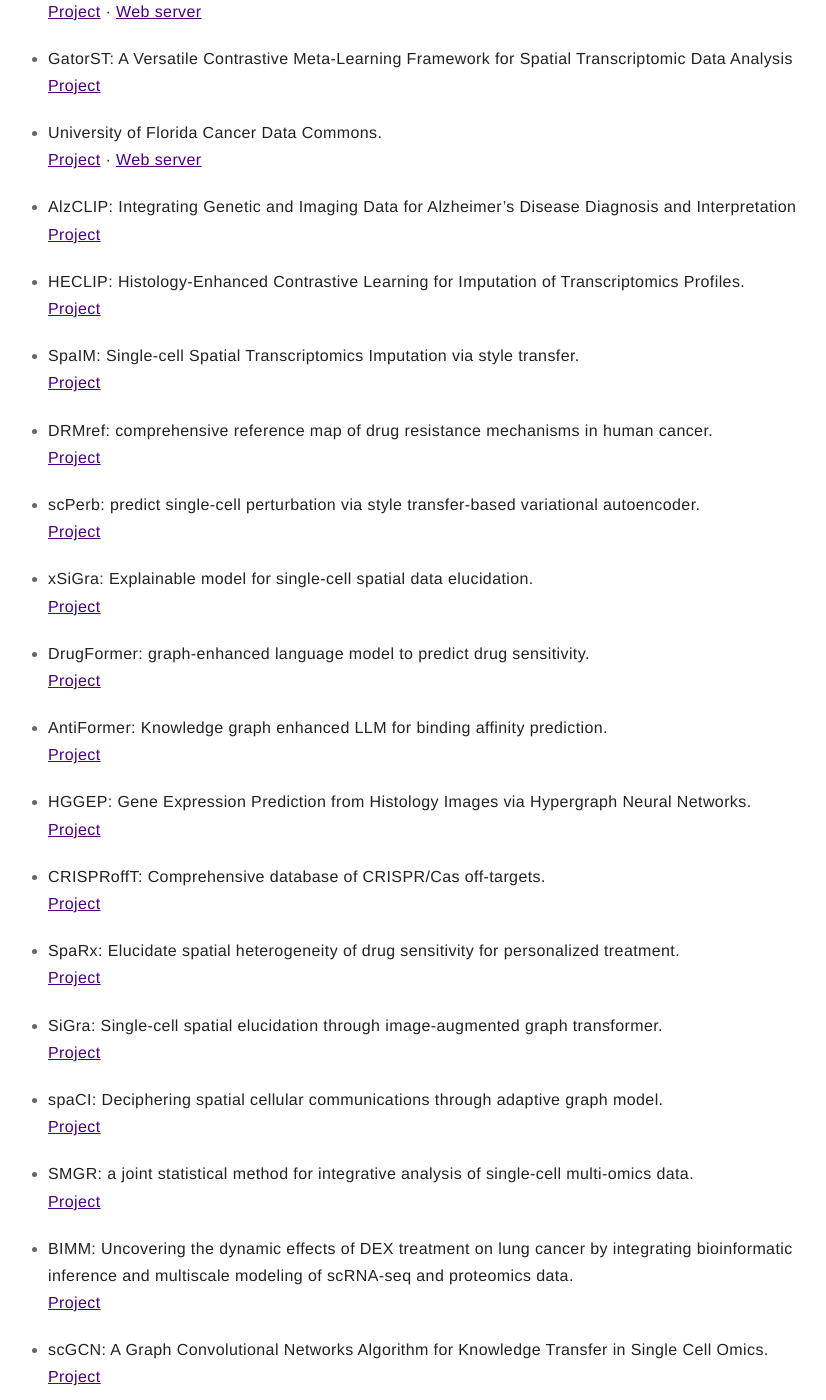
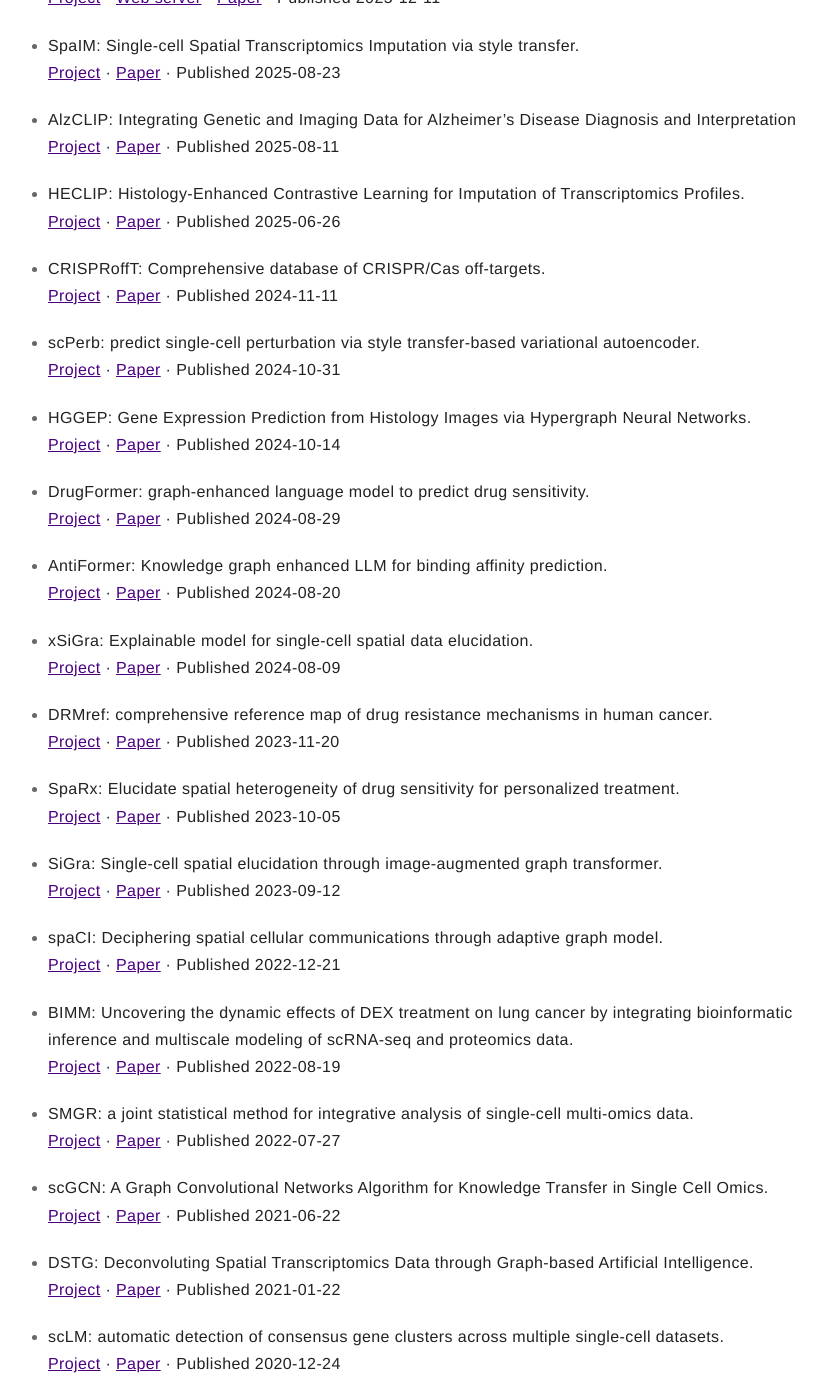
Before and after one commit to QSong-github/SongLab, a Jekyll site: the page built from pages/software.md, in a window 1280 px wide and 1400 px high, scrolled down 1094 px. Shown: the whole window, without its empty margins (227-1053 px from the left). Built offline with Jekyll 4.4.1, drawn with Linux system fonts in a browser that asks for light colours; some of the changed lines change nothing that is shown; some of the changed text lies outside the part shown.

Commit message:
Order published tools by online publication date and add accepted tools

```diff
--- a/pages/software.md
+++ b/pages/software.md
@@ -3,22 +3,105 @@
 layout: page
 ---
 # Software and resources
-Open-source tools and research resources from the Song Lab and its collaborations, listed in the September 15, 2026 CV.
+Open-source tools and research resources from the Song Lab and its collaborations.
+
+## Accepted for publication (2026)
+
+- CellPert: Graph-based variational learning with biological priors for cross-dataset perturbation prediction<br />
+  [Project](https://github.com/QSong-github/CellPert) · _Patterns_ (2026, accepted)
+
+- RESIST: An integrative resource for systematic characterization of cancer drug resistance mechanisms<br />
+  [Web server](https://resist.website/) · _Database_ (2026, accepted)
 
 - DrugClaw: Agentic RAG for Drug Knowledge Retrieval, Reasoning, and Evidence Synthesis<br />
-  [Project](https://github.com/QSong-github/DrugClaw)
+  [Project](https://github.com/QSong-github/DrugClaw) · _Findings of EMNLP_ (2026, accepted)
+
+- UniD3: LLM-driven Drug-Disease Dataset Construction via KG-RAG<br />
+  [Project](https://github.com/QSong-github/UniD3) · _Findings of EMNLP_ (2026, accepted)
+
+## Published tools
+
+Listed newest first by the first online publication date of the journal article, which may differ from its issue year.
+
+- scDeepAPA: A Deep Learning Framework for Single-Cell Alternative Polyadenylation Identification<br />
+  [Project](https://github.com/QSong-github/scDeepAPA) · [Paper](https://doi.org/10.1093/bib/bbag339) · Published 2026-06-24
+
+- VIRSE: A Variational Bayesian Framework for RNA Structural Ensemble Inference<br />
+  [Project](https://github.com/QSong-github/VIRSE) · [Paper](https://doi.org/10.1093/bib/bbag301) · Published 2026-06-15
+
+- GatorST: A Versatile Contrastive Meta-Learning Framework for Spatial Transcriptomic Data Analysis<br />
+  [Project](https://github.com/QSong-github/GatorST) · [Paper](https://doi.org/10.1002/smtd.202600006) · Published 2026-04-08
+
+- PhenoProfiler: Advancing Morphology Representations for Image-based Drug Discovery<br />
+  [Project](https://github.com/QSong-github/PhenoProfiler) · [Web server](https://phenoprofiler.org/) · [Paper](https://doi.org/10.1038/s41467-025-67479-w) · Published 2025-12-14
+
+- scDrugMap: A Benchmarking Framework for Foundation Models in Drug Response Prediction<br />
+  [Project](https://github.com/QSong-github/scDrugMap) · [Web server](https://scdrugmap.com/) · [Paper](https://doi.org/10.1038/s41467-025-67481-2) · Published 2025-12-11
+
+- SpaIM: Single-cell Spatial Transcriptomics Imputation via style transfer.<br />
+  [Project](https://github.com/QSong-github/SpaIM) · [Paper](https://doi.org/10.1038/s41467-025-63185-9) · Published 2025-08-23
+
+- AlzCLIP: Integrating Genetic and Imaging Data for Alzheimer's Disease Diagnosis and Interpretation<br />
+  [Project](https://github.com/QSong-github/AlzCLIP) · [Paper](https://doi.org/10.1002/advs.202507629) · Published 2025-08-11
+
+- HECLIP: Histology-Enhanced Contrastive Learning for Imputation of Transcriptomics Profiles.<br />
+  [Project](https://github.com/QSong-github/HECLIP) · [Paper](https://doi.org/10.1093/bioinformatics/btaf363) · Published 2025-06-26
+
+- CRISPRoffT: Comprehensive database of CRISPR/Cas off-targets.<br />
+  [Project](https://ccsm.uth.edu/CRISPRoffT) · [Paper](https://doi.org/10.1093/nar/gkae1025) · Published 2024-11-11
+
+- scPerb: predict single-cell perturbation via style transfer-based variational autoencoder.<br />
+  [Project](https://github.com/QSong-github/scPerb) · [Paper](https://doi.org/10.1016/j.jare.2024.10.035) · Published 2024-10-31
+
+- HGGEP: Gene Expression Prediction from Histology Images via Hypergraph Neural Networks.<br />
+  [Project](https://github.com/QSong-github/HGGEP) · [Paper](https://doi.org/10.1093/bib/bbae500) · Published 2024-10-14
+
+- DrugFormer: graph-enhanced language model to predict drug sensitivity.<br />
+  [Project](https://github.com/QSong-github/DrugFormer) · [Paper](https://doi.org/10.1002/advs.202405861) · Published 2024-08-29
+
+- AntiFormer: Knowledge graph enhanced LLM for binding affinity prediction.<br />
+  [Project](https://github.com/QSong-github/AntiFormer) · [Paper](https://doi.org/10.1093/bib/bbae403) · Published 2024-08-20
+
+- xSiGra: Explainable model for single-cell spatial data elucidation.<br />
+  [Project](https://github.com/QSong-github/xSiGra) · [Paper](https://doi.org/10.1093/bib/bbae388) · Published 2024-08-09
+
+- DRMref: comprehensive reference map of drug resistance mechanisms in human cancer.<br />
+  [Project](https://ccsm.uth.edu/DRMref/) · [Paper](https://doi.org/10.1093/nar/gkad1087) · Published 2023-11-20
+
+- SpaRx: Elucidate spatial heterogeneity of drug sensitivity for personalized treatment.<br />
+  [Project](https://github.com/QSong-github/SpaRx) · [Paper](https://doi.org/10.1093/bib/bbad338) · Published 2023-10-05
+
+- SiGra: Single-cell spatial elucidation through image-augmented graph transformer.<br />
+  [Project](https://github.com/QSong-github/SiGra) · [Paper](https://doi.org/10.1038/s41467-023-41437-w) · Published 2023-09-12
+
+- spaCI: Deciphering spatial cellular communications through adaptive graph model.<br />
+  [Project](https://github.com/QSong-github/spaCI) · [Paper](https://doi.org/10.1093/bib/bbac563) · Published 2022-12-21
+
+- BIMM: Uncovering the dynamic effects of DEX treatment on lung cancer by integrating bioinformatic inference and multiscale modeling of scRNA-seq and proteomics data.<br />
+  [Project](https://github.com/QSong-github/BIMM) · [Paper](https://doi.org/10.1016/j.compbiomed.2022.105999) · Published 2022-08-19
+
+- SMGR: a joint statistical method for integrative analysis of single-cell multi-omics data.<br />
+  [Project](https://github.com/QSong-github/SMGR) · [Paper](https://doi.org/10.1093/nargab/lqac056) · Published 2022-07-27
+
+- scGCN: A Graph Convolutional Networks Algorithm for Knowledge Transfer in Single Cell Omics.<br />
+  [Project](https://github.com/QSong-github/scGCN) · [Paper](https://doi.org/10.1038/s41467-021-24172-y) · Published 2021-06-22
+
+- DSTG: Deconvoluting Spatial Transcriptomics Data through Graph-based Artificial Intelligence.<br />
+  [Project](https://github.com/QSong-github/DSTG) · [Paper](https://doi.org/10.1093/bib/bbaa414) · Published 2021-01-22
+
+- scLM: automatic detection of consensus gene clusters across multiple single-cell datasets.<br />
+  [Project](https://github.com/QSong-github/scLM) · [Paper](https://doi.org/10.1016/j.gpb.2020.09.002) · Published 2020-12-24
+
+- SPN: biological mechanism in breast cancer with different proliferation levels.<br />
+  [Project](https://github.com/QSong-github/SPN) · [Paper](https://doi.org/10.1038/srep12981) · Published 2015-08-10
+
+## Additional projects and resources
 
 - MVCBench: Multimodal Benchmark for Drug-induced Virtual Cell Phenotypes<br />
   [Project](https://github.com/QSong-github/MVCBench)
 
-- CellPert: Graph Variational learning with structure priors enables cross-dataset perturbation response prediction<br />
-  [Project](https://github.com/QSong-github/CellPert)
-
 - PHO-Agents: Large Language Model–Powered Multi-Agent System for Predicting Health Outcomes<br />
   [Project](https://github.com/QSong-github/PHO-Agents)
-
-- scDeepAPA: A Deep Learning Framework for Single-Cell Alternative Polyadenylation Identification<br />
-  [Project](https://github.com/QSong-github/scDeepAPA)
 
 - MORSE: Unsupervised Detection of Mitochondrial Transfer from Single-Cell mtDNA Variants<br />
   [Project](https://github.com/QSong-github/MORSE)
@@ -26,77 +109,5 @@
 - MitoBayes: A Hierarchical Bayesian Framework to Quantify Clone-Specific Selection Pressures<br />
   [Project](https://github.com/QSong-github/MitoBayes)
 
-- UniD3: LLM-driven Drug-Disease Dataset Construction via KG-RAG<br />
-  [Project](https://github.com/QSong-github/UniD3)
-
-- VIRSE: A Variational Bayesian Framework for RNA Structural Ensemble Inference<br />
-  [Project](https://github.com/QSong-github/VIRSE)
-
-- scDrugMap: A Benchmarking Framework for Foundation Models in Drug Response Prediction<br />
-  [Project](https://github.com/QSong-github/scDrugMap) · [Web server](https://scdrugmap.com/)
-
-- PhenoProfiler : Advancing Morphology Representations for Image-based Drug Discovery<br />
-  [Project](https://github.com/QSong-github/PhenoProfiler) · [Web server](https://phenoprofiler.org/)
-
-- GatorST: A Versatile Contrastive Meta-Learning Framework for Spatial Transcriptomic Data Analysis<br />
-  [Project](https://github.com/QSong-github/GatorST)
-
 - University of Florida Cancer Data Commons.<br />
   [Project](https://ufcdc-portal.org/) · [Web server](https://qsong-github.github.io/ufcdc-contact/src/)
-
-- AlzCLIP: Integrating Genetic and Imaging Data for Alzheimer's Disease Diagnosis and Interpretation<br />
-  [Project](https://github.com/QSong-github/AlzCLIP)
-
-- HECLIP: Histology-Enhanced Contrastive Learning for Imputation of Transcriptomics Profiles.<br />
-  [Project](https://github.com/QSong-github/HECLIP)
-
-- SpaIM: Single-cell Spatial Transcriptomics Imputation via style transfer.<br />
-  [Project](https://github.com/QSong-github/SpaIM)
-
-- DRMref: comprehensive reference map of drug resistance mechanisms in human cancer.<br />
-  [Project](https://ccsm.uth.edu/DRMref/)
-
-- scPerb: predict single-cell perturbation via style transfer-based variational autoencoder.<br />
-  [Project](https://github.com/QSong-github/scPerb)
-
-- xSiGra: Explainable model for single-cell spatial data elucidation.<br />
-  [Project](https://github.com/QSong-github/xSiGra)
-
-- DrugFormer: graph-enhanced language model to predict drug sensitivity.<br />
-  [Project](https://github.com/QSong-github/DrugFormer)
-
-- AntiFormer: Knowledge graph enhanced LLM for binding affinity prediction.<br />
-  [Project](https://github.com/QSong-github/AntiFormer)
-
-- HGGEP: Gene Expression Prediction from Histology Images via Hypergraph Neural Networks.<br />
-  [Project](https://github.com/QSong-github/HGGEP)
-
-- CRISPRoffT: Comprehensive database of CRISPR/Cas off-targets.<br />
-  [Project](https://ccsm.uth.edu/CRISPRoffT)
-
-- SpaRx: Elucidate spatial heterogeneity of drug sensitivity for personalized treatment.<br />
-  [Project](https://github.com/QSong-github/SpaRx)
-
-- SiGra: Single-cell spatial elucidation through image-augmented graph transformer.<br />
-  [Project](https://github.com/QSong-github/SiGra)
-
-- spaCI: Deciphering spatial cellular communications through adaptive graph model.<br />
-  [Project](https://github.com/QSong-github/spaCI)
-
-- SMGR: a joint statistical method for integrative analysis of single-cell multi-omics data.<br />
-  [Project](https://github.com/QSong-github/SMGR)
-
-- BIMM: Uncovering the dynamic effects of DEX treatment on lung cancer by integrating bioinformatic inference and multiscale modeling of scRNA-seq and proteomics data.<br />
-  [Project](https://github.com/QSong-github/BIMM)
-
-- scGCN: A Graph Convolutional Networks Algorithm for Knowledge Transfer in Single Cell Omics.<br />
-  [Project](https://github.com/QSong-github/scGCN)
-
-- DSTG: Deconvoluting Spatial Transcriptomics Data through Graph-based Artificial Intelligence.<br />
-  [Project](https://github.com/QSong-github/DSTG)
-
-- scLM: automatic detection of consensus gene clusters across multiple single-cell datasets.<br />
-  [Project](https://github.com/QSong-github/scLM)
-
-- SPN: biological mechanism in breast cancer with different proliferation levels.<br />
-  [Project](https://github.com/QSong-github/SPN)
```
